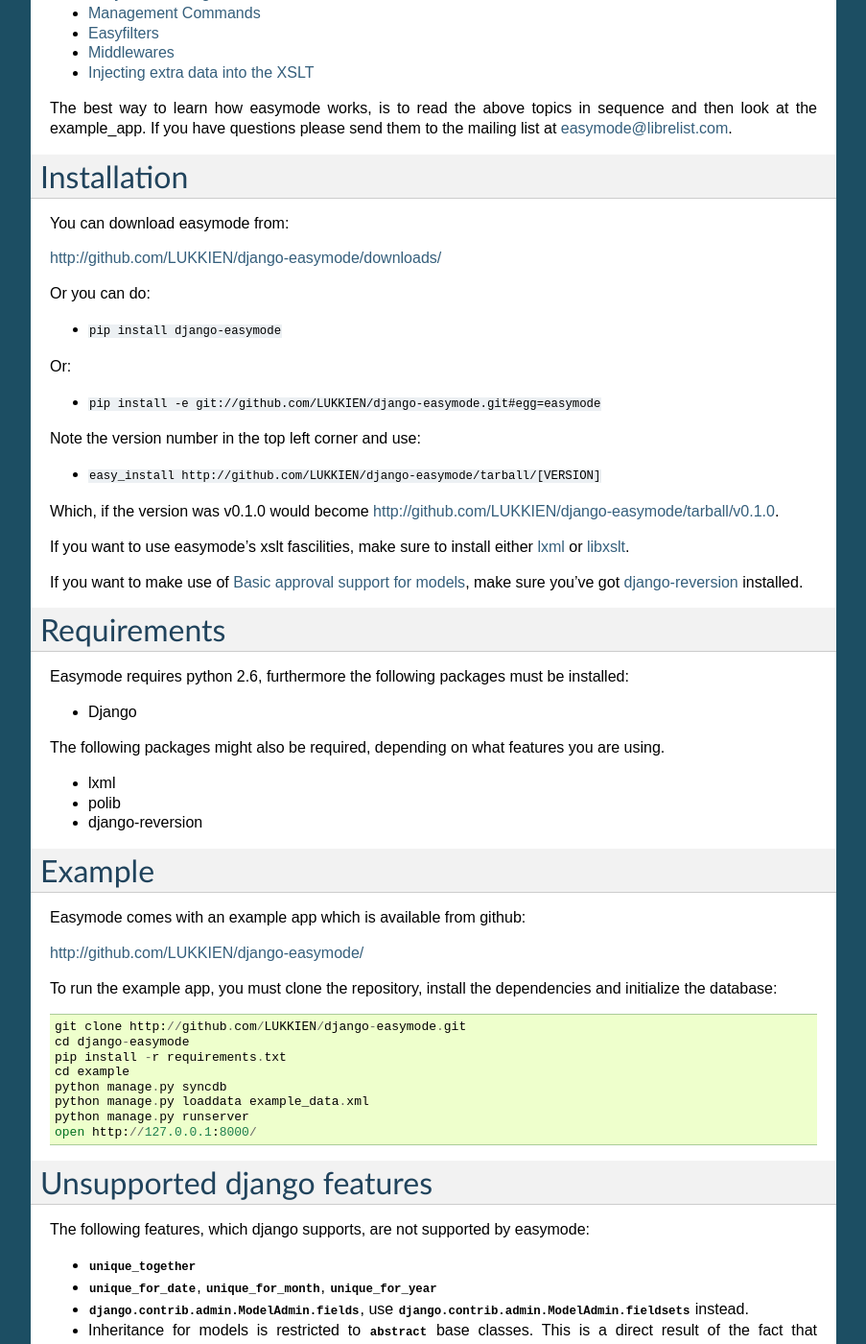
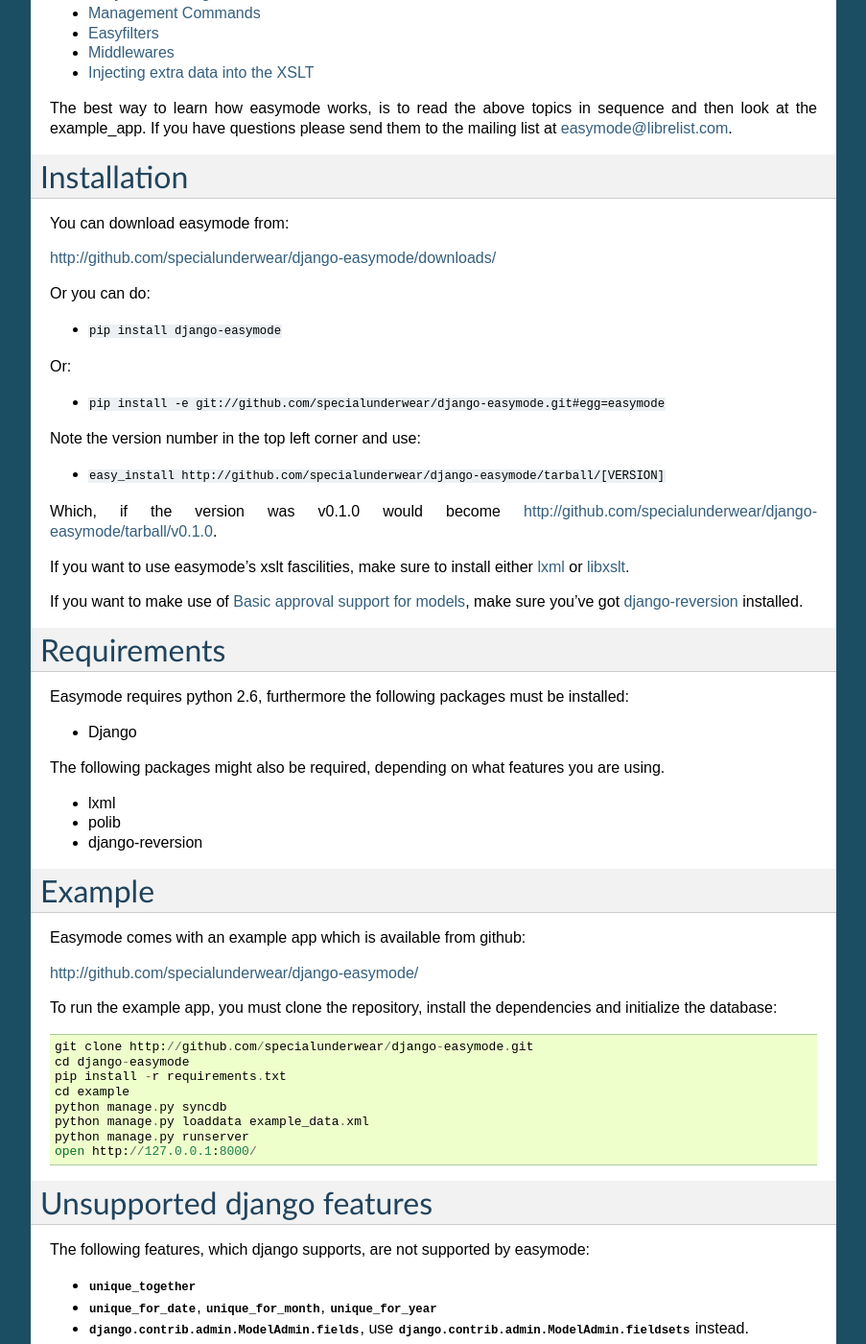
Before and after one commit to specialunderwear/django-easymode, a Sphinx documentation site: the page built from docs/index.rst, in a window 1280 px wide and 1400 px high, scrolled down 411 px. Shown: the whole window at 96% size, without its empty margins (198-1101 px from the left). Built offline with Sphinx 7.4.7, drawn with Linux system fonts in a browser that asks for light colours.

Commit message:
fixes dead links in documentation.

```diff
--- a/docs/index.rst
+++ b/docs/index.rst
@@ -35,7 +35,7 @@
 
 You can download easymode from:
 
-http://github.com/LUKKIEN/django-easymode/downloads/
+http://github.com/specialunderwear/django-easymode/downloads/
 
 Or you can do:
 
@@ -43,13 +43,13 @@
 
 Or:
 
-- ``pip install -e git://github.com/LUKKIEN/django-easymode.git#egg=easymode``
+- ``pip install -e git://github.com/specialunderwear/django-easymode.git#egg=easymode``
 
 Note the version number in the top left corner and use:
 
-- ``easy_install http://github.com/LUKKIEN/django-easymode/tarball/[VERSION]``
+- ``easy_install http://github.com/specialunderwear/django-easymode/tarball/[VERSION]``
 
-Which, if the version was v0.1.0 would become http://github.com/LUKKIEN/django-easymode/tarball/v0.1.0.
+Which, if the version was v0.1.0 would become http://github.com/specialunderwear/django-easymode/tarball/v0.1.0.
 
 .. _example_app:
 
@@ -80,12 +80,12 @@
 
 Easymode comes with an example app which is available from github:
 
-http://github.com/LUKKIEN/django-easymode/
+http://github.com/specialunderwear/django-easymode/
 
 To run the example app, you must clone the repository, install the dependencies
 and initialize the database::
 
-    git clone http://github.com/LUKKIEN/django-easymode.git
+    git clone http://github.com/specialunderwear/django-easymode.git
     cd django-easymode
     pip install -r requirements.txt
     cd example
```
